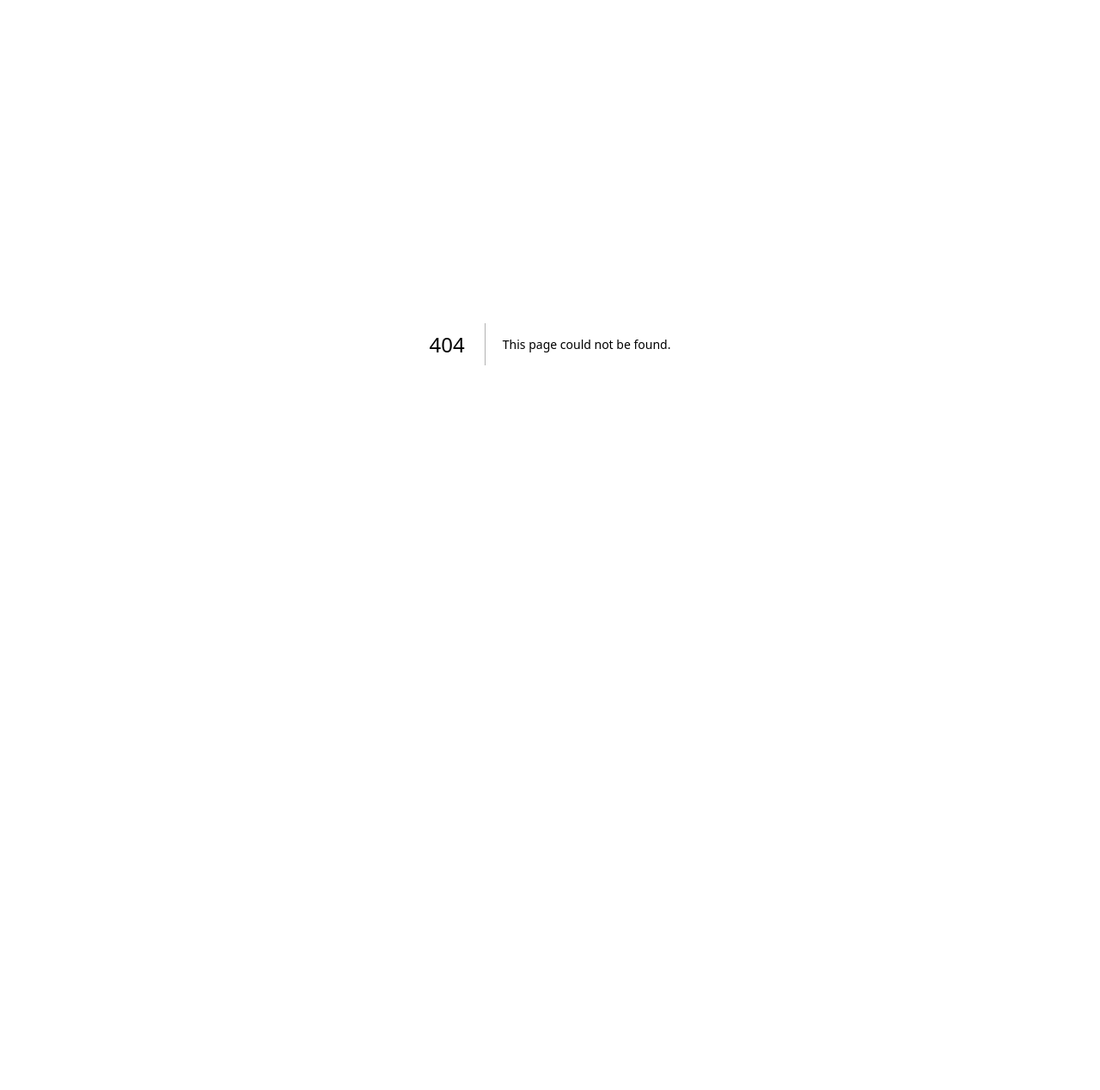
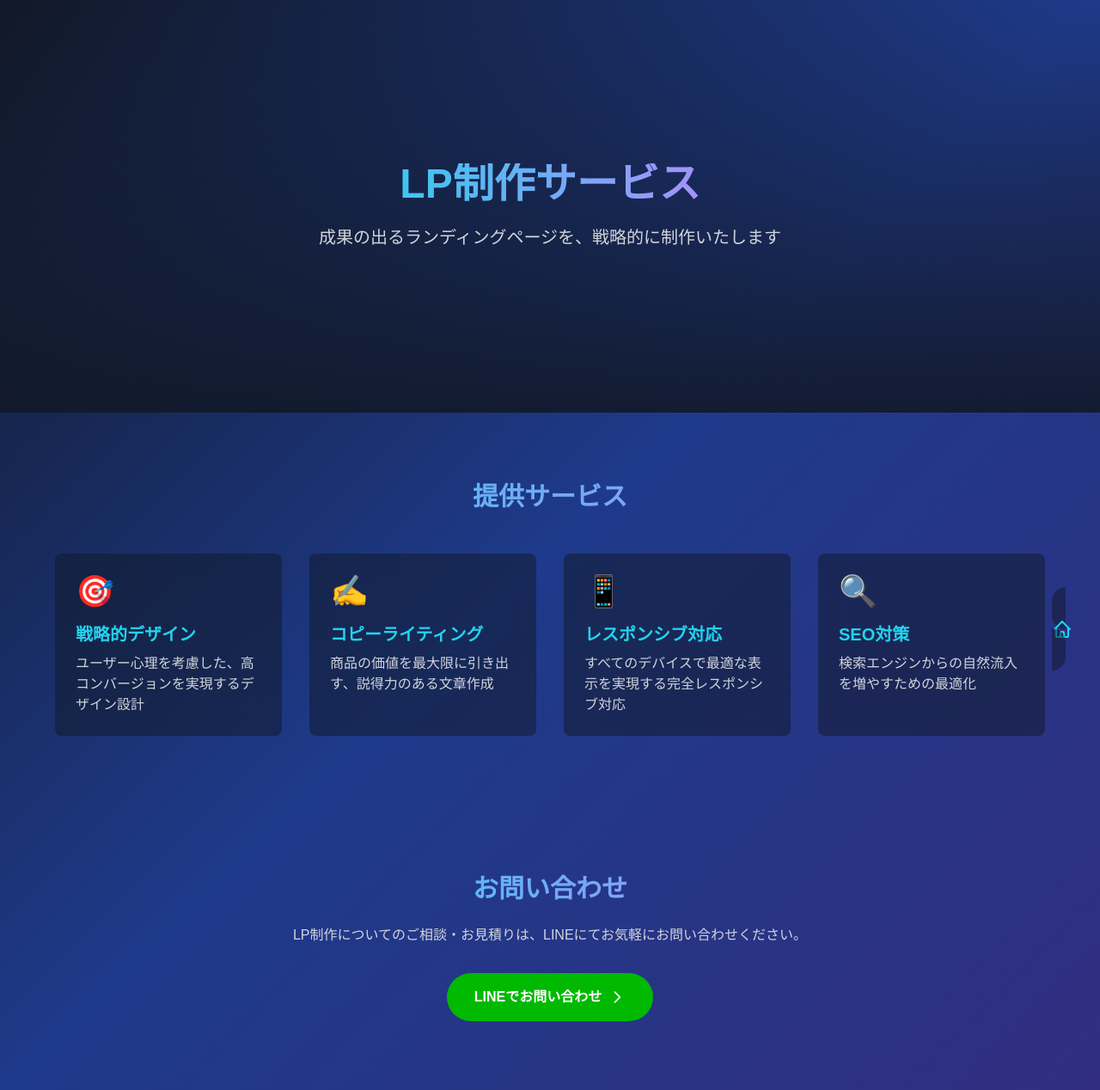
Before and after one commit to fortesnow/my-profile, a Next.js app: page /lp-service in a window 1280 px wide. Before the commit this address had no page. Shown: the whole page at 86% size. Before the commit the page ends 800 px from the top, so only its background shows below. Built offline with nearby package versions, Linux system fonts and the light colour scheme.

Commit message:
new information

```diff
--- /dev/null
+++ b/app/lp-service/page.tsx
@@ -0,0 +1,102 @@
+import Image from 'next/image'
+import Link from 'next/link'
+
+export const metadata = {
+  title: 'LP制作サービス | あおいのプロフィール',
+  description: '高品質なランディングページ制作サービスの詳細をご紹介します。',
+}
+
+export default function LPService() {
+  const services = [
+    {
+      title: "戦略的デザイン",
+      description: "ユーザー心理を考慮した、高コンバージョンを実現するデザイン設計",
+      icon: "🎯"
+    },
+    {
+      title: "コピーライティング",
+      description: "商品の価値を最大限に引き出す、説得力のある文章作成",
+      icon: "✍️"
+    },
+    {
+      title: "レスポンシブ対応",
+      description: "すべてのデバイスで最適な表示を実現する完全レスポンシブ対応",
+      icon: "📱"
+    },
+    {
+      title: "SEO対策",
+      description: "検索エンジンからの自然流入を増やすための最適化",
+      icon: "🔍"
+    }
+  ]
+
+  return (
+    <div className="min-h-screen bg-gradient-to-br from-gray-900 via-blue-900 to-indigo-900 text-white">
+      {/* ヒーローセクション */}
+      <section className="relative h-[60vh] flex items-center justify-center">
+        <div className="absolute inset-0 bg-gradient-to-b from-transparent to-gray-900/90" />
+        <div className="relative z-10 text-center px-4">
+          <h1 className="text-5xl font-bold mb-6 text-transparent bg-clip-text bg-gradient-to-r from-cyan-400 to-purple-400">
+            LP制作サービス
+          </h1>
+          <p className="text-xl text-gray-300 max-w-2xl mx-auto">
+            成果の出るランディングページを、戦略的に制作いたします
+          </p>
+        </div>
+      </section>
+
+      {/* サービス内容 */}
+      <section className="py-20 px-4">
+        <div className="max-w-6xl mx-auto">
+          <h2 className="text-3xl font-bold text-center mb-12 text-transparent bg-clip-text bg-gradient-to-r from-cyan-400 to-purple-400">
+            提供サービス
+          </h2>
+          <div className="grid md:grid-cols-2 lg:grid-cols-4 gap-8">
+            {services.map((service, index) => (
+              <div key={index} className="bg-gray-900/50 backdrop-blur-md rounded-lg p-6 hover:scale-105 transition-transform duration-300">
+                <div className="text-4xl mb-4">{service.icon}</div>
+                <h3 className="text-xl font-semibold mb-2 text-cyan-400">{service.title}</h3>
+                <p className="text-gray-300">{service.description}</p>
+              </div>
+            ))}
+          </div>
+        </div>
+      </section>
+
+      {/* お問い合わせセクション */}
+      <section className="py-20 px-4">
+        <div className="max-w-4xl mx-auto text-center">
+          <h2 className="text-3xl font-bold mb-6 text-transparent bg-clip-text bg-gradient-to-r from-cyan-400 to-purple-400">
+            お問い合わせ
+          </h2>
+          <p className="text-gray-300 mb-8">
+            LP制作についてのご相談・お見積りは、LINEにてお気軽にお問い合わせください。
+          </p>
+          <a
+            href="https://lin.ee/ATZ4bog"
+            target="_blank"
+            rel="noopener noreferrer"
+            className="inline-flex items-center px-8 py-4 rounded-full bg-[#00B900] text-white font-bold hover:opacity-90 transition-all duration-300"
+          >
+            <span>LINEでお問い合わせ</span>
+            <svg className="w-5 h-5 ml-2" fill="none" stroke="currentColor" viewBox="0 0 24 24">
+              <path strokeLinecap="round" strokeLinejoin="round" strokeWidth={2} d="M9 5l7 7-7 7" />
+            </svg>
+          </a>
+        </div>
+      </section>
+
+      {/* トップページに戻るリンク */}
+      <div className="fixed bottom-8 right-8">
+        <Link
+          href="/"
+          className="bg-gray-900/50 backdrop-blur-md p-4 rounded-full text-cyan-400 hover:text-cyan-300 transition-colors duration-300"
+        >
+          <svg className="w-6 h-6" fill="none" stroke="currentColor" viewBox="0 0 24 24">
+            <path strokeLinecap="round" strokeLinejoin="round" strokeWidth={2} d="M3 12l2-2m0 0l7-7 7 7M5 10v10a1 1 0 001 1h3m10-11l2 2m-2-2v10a1 1 0 01-1 1h-3m-6 0a1 1 0 001-1v-4a1 1 0 011-1h2a1 1 0 011 1v4a1 1 0 001 1m-6 0h6" />
+          </svg>
+        </Link>
+      </div>
+    </div>
+  )
+}
--- a/app/page.tsx
+++ b/app/page.tsx
@@ -2,7 +2,10 @@ import Profile from "@/components/profile"
 import '@/app/globals.css';
 
 export default function Home() {
-  return (
-    <Profile/>
-  );
+  return <Profile />
 }
+
+export const metadata = {
+  title: 'あおいのプロフィール',
+  description: 'SNS運用、Webデザイン、プログラミング、SEOの専門家',
+}
--- a/components/profile.tsx
+++ b/components/profile.tsx
@@ -165,7 +165,7 @@ export default function Profile() {
         {/* SkillsSection component */}
         <SkillsSection skills={skills} />
 
-        {/* 私の強みセクションを再構築 */}
+        {/* 私の強みセクション */}
         <section className="mt-16 bg-gradient-to-br from-gray-900/80 via-blue-900/80 to-indigo-900/80 backdrop-blur-md rounded-lg p-8 shadow-lg">
           <h2 className="text-3xl font-bold mb-8 text-transparent bg-clip-text bg-gradient-to-r from-cyan-400 to-purple-400">
             私の強み
@@ -180,7 +180,7 @@ export default function Profile() {
                   </svg>
                 </div>
                 <div>
-                  <h3 className="text-xl font-semibold mb-2 text-cyan-400">マルチスキル</h3>
+                  <h3 className="text-xl font-semibold mb-2 text-cyan-400">包括的なマルチスキル</h3>
                   <p className="text-gray-300 leading-relaxed">
                     SNS運用、Webデザイン、プログラミング、SEOなど、デジタルマーケティングに必要な幅広いスキルを保有。複合的な視点でプロジェクトを推進できます。
                   </p>
@@ -221,6 +221,82 @@ export default function Profile() {
             </div>
           </div>
         </section>
+
+        {/* LP制作サービスセクション */}
+        <section className="mt-16 bg-gradient-to-br from-gray-900/80 via-blue-900/80 to-indigo-900/80 backdrop-blur-md rounded-lg p-8 shadow-lg">
+          <h2 className="text-3xl font-bold mb-8 text-transparent bg-clip-text bg-gradient-to-r from-cyan-400 to-purple-400">
+            LP制作サービス
+          </h2>
+
+          <div className="bg-gray-900/50 backdrop-blur-md rounded-lg p-8">
+            <div className="grid md:grid-cols-2 gap-12">
+              <div className="space-y-6">
+                <h3 className="text-2xl font-semibold text-cyan-400">
+                  成果を出すためのLP制作
+                </h3>
+                <p className="text-gray-300 leading-relaxed">
+                  戦略的なデザインと効果的なコピーライティングで、
+                  確実に成果を出すLPを制作いたします。
+                </p>
+                <div className="space-y-4">
+                  <div className="flex items-center gap-3">
+                    <div className="bg-gradient-to-br from-cyan-500 to-purple-500 p-2 rounded-lg">
+                      <svg className="w-5 h-5 text-white" fill="none" stroke="currentColor" viewBox="0 0 24 24">
+                        <path strokeLinecap="round" strokeLinejoin="round" strokeWidth={2} d="M9 12l2 2 4-4m6 2a9 9 0 11-18 0 9 9 0 0118 0z" />
+                      </svg>
+                    </div>
+                    <span className="text-gray-300">戦略的なデザイン設計</span>
+                  </div>
+                  <div className="flex items-center gap-3">
+                    <div className="bg-gradient-to-br from-cyan-500 to-purple-500 p-2 rounded-lg">
+                      <svg className="w-5 h-5 text-white" fill="none" stroke="currentColor" viewBox="0 0 24 24">
+                        <path strokeLinecap="round" strokeLinejoin="round" strokeWidth={2} d="M9 12l2 2 4-4m6 2a9 9 0 11-18 0 9 9 0 0118 0z" />
+                      </svg>
+                    </div>
+                    <span className="text-gray-300">CVR最適化</span>
+                  </div>
+                  <div className="flex items-center gap-3">
+                    <div className="bg-gradient-to-br from-cyan-500 to-purple-500 p-2 rounded-lg">
+                      <svg className="w-5 h-5 text-white" fill="none" stroke="currentColor" viewBox="0 0 24 24">
+                        <path strokeLinecap="round" strokeLinejoin="round" strokeWidth={2} d="M9 12l2 2 4-4m6 2a9 9 0 11-18 0 9 9 0 0118 0z" />
+                      </svg>
+                    </div>
+                    <span className="text-gray-300">レスポンシブ対応</span>
+                  </div>
+                </div>
+              </div>
+
+              <div className="flex flex-col justify-center items-center space-y-6">
+                <div className="text-center">
+                  <p className="text-lg text-gray-300 mb-2">詳しいサービス内容はこちら</p>
+                  <p className="text-sm text-gray-400">料金プランや制作の流れをご確認いただけます</p>
+                </div>
+                <div className="flex flex-col sm:flex-row gap-4">
+                  <a
+                    href="/lp-service"
+                    className="inline-flex items-center px-8 py-4 rounded-full bg-gradient-to-r from-cyan-500 to-purple-500 text-white font-semibold hover:scale-105 transition-transform duration-300 shadow-lg"
+                  >
+                    <span>サービス詳細へ</span>
+                    <svg className="w-5 h-5 ml-2" fill="none" stroke="currentColor" viewBox="0 0 24 24">
+                      <path strokeLinecap="round" strokeLinejoin="round" strokeWidth={2} d="M9 5l7 7-7 7" />
+                    </svg>
+                  </a>
+                  <a
+                    href="https://lin.ee/ATZ4bog"
+                    target="_blank"
+                    rel="noopener noreferrer"
+                    className="inline-flex items-center px-8 py-4 rounded-full border-2 border-cyan-500 text-cyan-400 font-semibold hover:scale-105 transition-transform duration-300 shadow-lg"
+                  >
+                    <span>無料相談する</span>
+                    <svg className="w-5 h-5 ml-2" fill="none" stroke="currentColor" viewBox="0 0 24 24">
+                      <path strokeLinecap="round" strokeLinejoin="round" strokeWidth={2} d="M9 5l7 7-7 7" />
+                    </svg>
+                  </a>
+                </div>
+              </div>
+            </div>
+          </div>
+        </section>
       </div>
     </div>
   )
```
